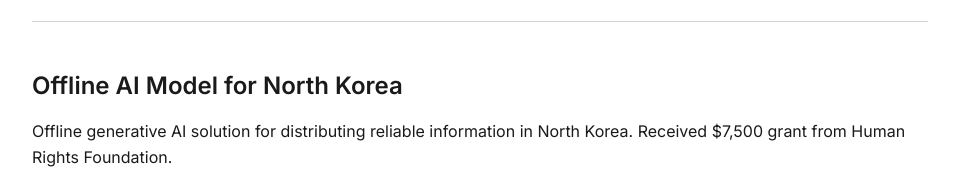
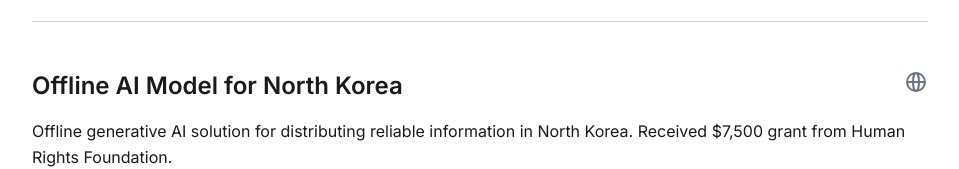
Before and after one commit to bestsemper/website, a Next.js app: page / in a window 1280 px wide. Shown: the part 3228-3397 px from the top of the page, without its empty margins (160-1119 px from the left). Built offline with nearby package versions, Linux system fonts and the light colour scheme.

Commit message:
added project website link
Signed-off-by: BestSemper <futurekim07@gmail.com>

```diff
--- a/components/Projects.tsx
+++ b/components/Projects.tsx
@@ -26,18 +26,34 @@
             <div key={index} className="border-b pb-12 last:border-0 border-border">
               <div className="flex justify-between items-start mb-4">
                 <h3 className="text-2xl font-semibold text-foreground">{project.title}</h3>
+                <div className="flex items-center gap-3 ml-4">
+                  {project.link && (
+                    <a
+                      href={project.link}
+                      target="_blank"
+                      rel="noopener noreferrer"
+                      className="transition-colors text-foreground-secondary hover:text-foreground"
+                      aria-label="Project website"
+                    >
+                      <svg className="w-6 h-6" fill="none" viewBox="0 0 24 24" stroke="currentColor">
+                        <path strokeLinecap="round" strokeLinejoin="round" strokeWidth={2} d="M21 12a9 9 0 01-9 9m9-9a9 9 0 00-9-9m9 9H3m9 9a9 9 0 01-9-9m9 9c1.657 0 3-4.03 3-9s-1.343-9-3-9m0 18c-1.657 0-3-4.03-3-9s1.343-9 3-9m-9 9a9 9 0 019-9" />
+                      </svg>
+                    </a>
+                  )}
                   {project.github && (
                     <a
                       href={project.github}
                       target="_blank"
                       rel="noopener noreferrer"
-                    className="transition-colors ml-4 text-foreground-secondary"
+                      className="transition-colors text-foreground-secondary hover:text-foreground"
+                      aria-label="GitHub repository"
                     >
                       <svg className="w-6 h-6" fill="currentColor" viewBox="0 0 24 24">
                         <path d="M12 0c-6.626 0-12 5.373-12 12 0 5.302 3.438 9.8 8.207 11.387.599.111.793-.261.793-.577v-2.234c-3.338.726-4.033-1.416-4.033-1.416-.546-1.387-1.333-1.756-1.333-1.756-1.089-.745.083-.729.083-.729 1.205.084 1.839 1.237 1.839 1.237 1.07 1.834 2.807 1.304 3.492.997.107-.775.418-1.305.762-1.604-2.665-.305-5.467-1.334-5.467-5.931 0-1.311.469-2.381 1.236-3.221-.124-.303-.535-1.524.117-3.176 0 0 1.008-.322 3.301 1.23.957-.266 1.983-.399 3.003-.404 1.02.005 2.047.138 3.006.404 2.291-1.552 3.297-1.23 3.297-1.23.653 1.653.242 2.874.118 3.176.77.84 1.235 1.911 1.235 3.221 0 4.609-2.807 5.624-5.479 5.921.43.372.823 1.102.823 2.222v3.293c0 .319.192.694.801.576 4.765-1.589 8.199-6.086 8.199-11.386 0-6.627-5.373-12-12-12z"/>
                       </svg>
                     </a>
                   )}
+                </div>
               </div>
 
               <p className="mb-6 leading-relaxed text-foreground">
--- a/data/resume.ts
+++ b/data/resume.ts
@@ -99,6 +99,7 @@
       "Received $7,500 grant from Human Rights Foundation",
       "Optimized for resource-constrained hardware",
     ],
+    link: "https://nkdigitalfreedom.org",
     period: "June 2024 - May 2025",
   },
 ];
```
Also changed, not shown: 1 other file (tests, documents, lock files or other folders). Lines whose indentation alone changed are shown as unchanged.
